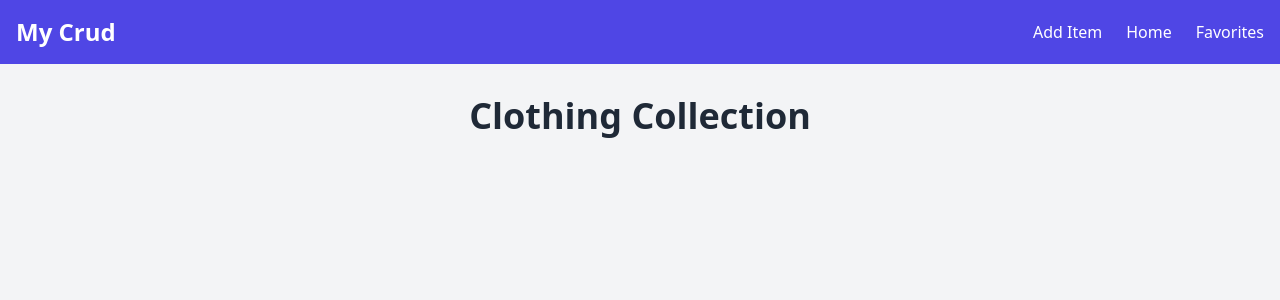
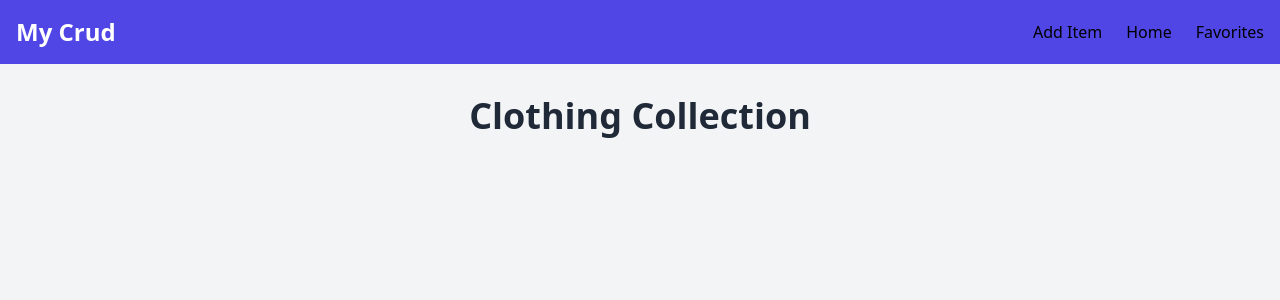
Before and after one commit to FedeAltava/Mycrud, an Angular app: page / in a window 1280 px wide. Shown: the top 300 px of the page. Built offline with nearby package versions, Linux system fonts and the light colour scheme.

Commit message:
nav bar routerLink fixed

```diff
--- a/src/app/header/header.component.html
+++ b/src/app/header/header.component.html
@@ -1,7 +1,7 @@
 <header class="bg-indigo-600 p-4 shadow-md">
     <div class="max-w-7xl mx-auto flex justify-between items-center">
 
-      <h1 class="text-white text-2xl font-semibold"><a routerLink="/home" routerLinkActive="text-black" class="text-white hover:text-indigo-300">
+      <h1 class="text-white text-2xl font-semibold"><a routerLink="/home" class="text-white hover:text-indigo-300">
         My Crud
       </a></h1>
 
@@ -9,17 +9,17 @@
       <nav>
         <ul class="flex space-x-6">
           <li>
-            <a routerLink="/add" routerLinkActive="text-black" class="text-white hover:text-indigo-300">
+            <a routerLink="/add" routerLinkActive="text-white hover:text-indigo-300" class="text-white hover:text-indigo-300">
               Add Item
             </a>
           </li>
           <li>
-            <a routerLink="/home" routerLinkActive="text-black" class="text-white hover:text-indigo-300">
+            <a routerLink="/home" routerLinkActive="text-white hover:text-indigo-300" class="text-white hover:text-indigo-300">
               Home
             </a>
           </li>
           <li>
-            <a routerLink="/favorites" routerLinkActive="text-black" class="text-white hover:text-indigo-300">
+            <a routerLink="/favorites" routerLinkActive="text-white hover:text-indigo-300" class="text-white hover:text-indigo-300">
               Favorites
             </a>
           </li>
```
